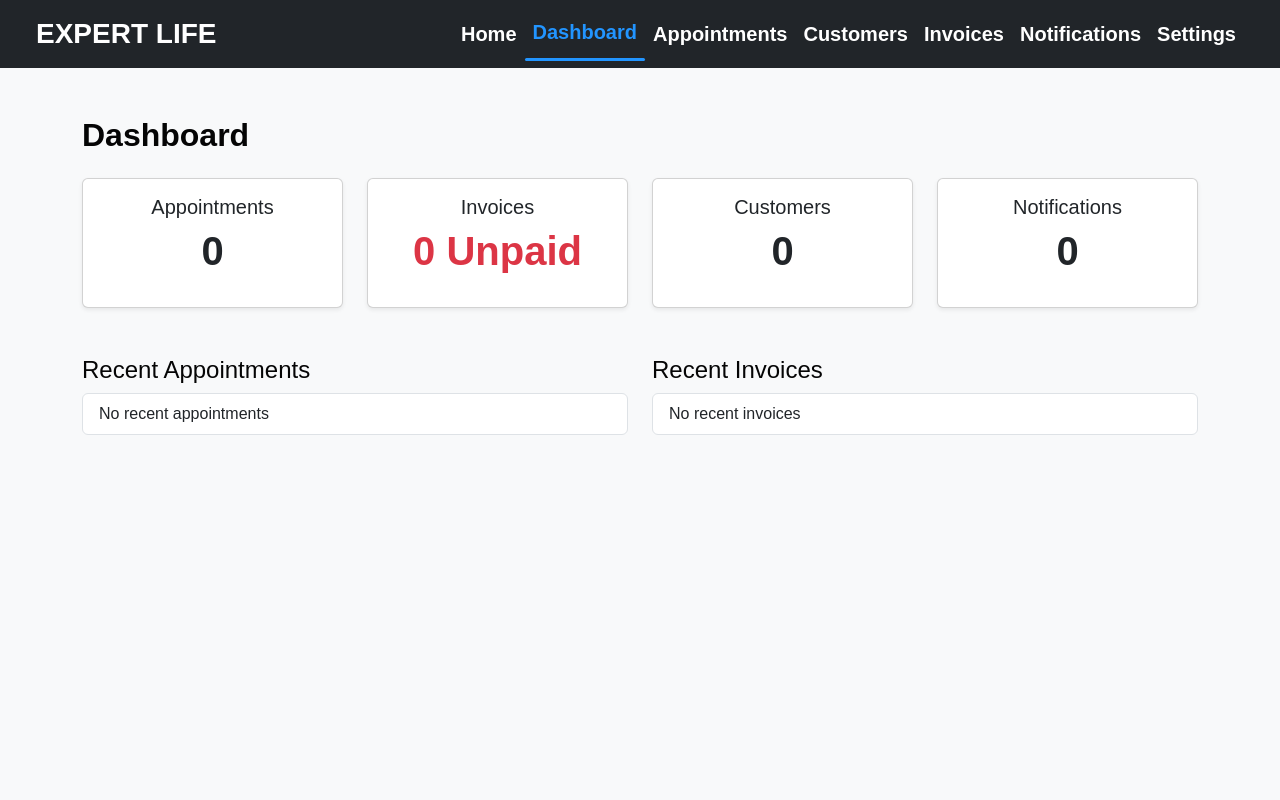
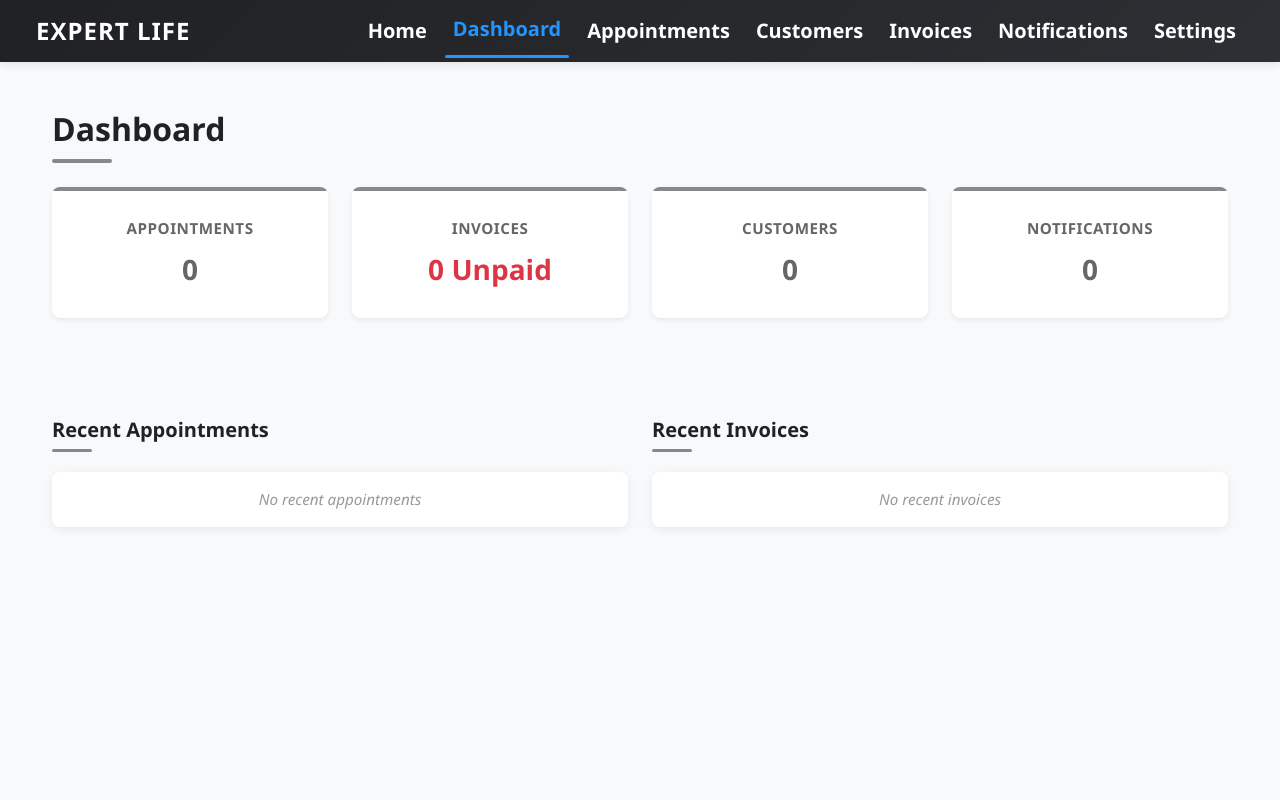
Before and after one commit to ThirothPanna/BuisnessToolKit, a Django app: page /dashboard/ in a window 1280 px wide. Run offline with Django 5.2, Linux system fonts and the light colour scheme; data that the repository does not hold is empty.

Commit message:
Update dashboard and add CSS styles

```diff
--- a/LocalBuisnessToolkit/feature/templates/dashboard.html
+++ b/LocalBuisnessToolkit/feature/templates/dashboard.html
@@ -1,32 +1,69 @@
 {% load static %}
-<!DOCTYPE html>
+<!doctype html>
 <html lang="en">
   <head>
-  <meta charset="UTF-8">
-  <meta name="viewport" content="width=device-width, initial-scale=1.0">
+    <meta charset="UTF-8" />
+    <meta name="viewport" content="width=device-width, initial-scale=1.0" />
     <title>Dashboard - Expert Life</title>
-  <link href="https://cdn.jsdelivr.net/npm/bootstrap@5.3.8/dist/css/bootstrap.min.css" rel="stylesheet">
+    <link
+      href="https://cdn.jsdelivr.net/npm/bootstrap@5.3.8/dist/css/bootstrap.min.css"
+      rel="stylesheet"
+    />
     <script src="https://cdn.jsdelivr.net/npm/bootstrap@5.3.8/dist/js/bootstrap.bundle.min.js"></script>
-  <link rel="stylesheet" href="{% static 'home.css' %}">
+    <link rel="stylesheet" href="{% static 'home.css' %}" />
+    <link rel="stylesheet" href="{% static 'dashboard.css' %}" />
   </head>
   <body class="bg-light">
-
     <!-- Navbar (same as home.html) -->
     <nav class="navbar navbar-expand-lg navbar-dark bg-dark px-4">
       <div class="container-fluid">
         <a class="navbar-brand fw-bold fs-3 text-white" href="#">EXPERT LIFE</a>
-    <button class="navbar-toggler" type="button" data-bs-toggle="collapse" data-bs-target="#navbarNav">
+        <button
+          class="navbar-toggler"
+          type="button"
+          data-bs-toggle="collapse"
+          data-bs-target="#navbarNav"
+        >
           <span class="navbar-toggler-icon"></span>
         </button>
-    <div class="collapse navbar-collapse justify-content-end" id="navbarNav">
+        <div
+          class="collapse navbar-collapse justify-content-end"
+          id="navbarNav"
+        >
           <ul class="navbar-nav">
-        <li class="nav-item"><a class="nav-link fw-bold text-white fs-5" href="{% url 'home' %}">Home</a></li>
-        <li class="nav-item"><a class="nav-link active fw-bold text-white fs-5" href="{% url 'dashboard' %}">Dashboard</a></li>
-        <li class="nav-item"><a class="nav-link fw-bold text-white fs-5" href="#">Appointments</a></li>
-        <li class="nav-item"><a class="nav-link fw-bold text-white fs-5" href="#">Customers</a></li>
-        <li class="nav-item"><a class="nav-link fw-bold text-white fs-5" href="#">Invoices</a></li>
-        <li class="nav-item"><a class="nav-link fw-bold text-white fs-5" href="#">Notifications</a></li>
-        <li class="nav-item"><a class="nav-link fw-bold text-white fs-5" href="#">Settings</a></li>
+            <li class="nav-item">
+              <a
+                class="nav-link fw-bold text-white fs-5"
+                href="{% url 'home' %}"
+                >Home</a
+              >
+            </li>
+            <li class="nav-item">
+              <a
+                class="nav-link active fw-bold text-white fs-5"
+                href="{% url 'dashboard' %}"
+                >Dashboard</a
+              >
+            </li>
+            <li class="nav-item">
+              <a class="nav-link fw-bold text-white fs-5" href="#"
+                >Appointments</a
+              >
+            </li>
+            <li class="nav-item">
+              <a class="nav-link fw-bold text-white fs-5" href="#">Customers</a>
+            </li>
+            <li class="nav-item">
+              <a class="nav-link fw-bold text-white fs-5" href="#">Invoices</a>
+            </li>
+            <li class="nav-item">
+              <a class="nav-link fw-bold text-white fs-5" href="#"
+                >Notifications</a
+              >
+            </li>
+            <li class="nav-item">
+              <a class="nav-link fw-bold text-white fs-5" href="#">Settings</a>
+            </li>
           </ul>
         </div>
       </div>
@@ -50,7 +87,9 @@
           <div class="card text-center shadow-sm">
             <div class="card-body">
               <h5 class="card-title">Invoices</h5>
-          <p class="display-6 fw-bold text-danger">{{ invoices_unpaid }} Unpaid</p>
+              <p class="display-6 fw-bold text-danger">
+                {{ invoices_unpaid }} Unpaid
+              </p>
             </div>
           </div>
         </div>
@@ -78,7 +117,9 @@
           <h4>Recent Appointments</h4>
           <ul class="list-group">
             {% for appt in recent_appointments %}
-          <li class="list-group-item">{{ appt.customer.name }} - {{ appt.date }}</li>
+            <li class="list-group-item">
+              {{ appt.customer.name }} - {{ appt.date }}
+            </li>
             {% empty %}
             <li class="list-group-item">No recent appointments</li>
             {% endfor %}
@@ -88,7 +129,9 @@
           <h4>Recent Invoices</h4>
           <ul class="list-group">
             {% for inv in recent_invoices %}
-          <li class="list-group-item">Invoice #{{ inv.id }} - {{ inv.status }}</li>
+            <li class="list-group-item">
+              Invoice #{{ inv.id }} - {{ inv.status }}
+            </li>
             {% empty %}
             <li class="list-group-item">No recent invoices</li>
             {% endfor %}
@@ -96,6 +139,5 @@
         </div>
       </div>
     </div>
-
   </body>
 </html>
--- /dev/null
+++ b/LocalBuisnessToolkit/static/dashboard.css
@@ -0,0 +1,297 @@
+/* Dashboard Styles */
+
+:root {
+  --primary-color: #1a73e8;
+  --secondary-color: #34a853;
+  --danger-color: #ea4335;
+  --warning-color: #fbbc04;
+  --light-gray: #f8f9fa;
+  --dark-gray: #202124;
+  --border-radius: 8px;
+  --transition: all 0.3s ease;
+}
+
+/* General Styles */
+body {
+  background-color: var(--light-gray);
+  font-family: "Segoe UI", Tahoma, Geneva, Verdana, sans-serif;
+  color: var(--dark-gray);
+}
+
+/* Navbar Enhancements */
+.navbar {
+  box-shadow: 0 2px 8px rgba(0, 0, 0, 0.1);
+  background: linear-gradient(
+    135deg,
+    var(--dark-gray) 0%,
+    #2c2f33 100%
+  ) !important;
+}
+
+.navbar-brand {
+  font-size: 1.5rem !important;
+  letter-spacing: 1px;
+}
+
+.nav-link {
+  transition: var(--transition);
+  margin-left: 10px;
+}
+
+.nav-link:hover {
+  color: #888 !important;
+  border-bottom: 2px solid #888;
+  padding-bottom: 5px;
+}
+
+/* Dashboard Container */
+.container {
+  max-width: 1200px;
+}
+
+.container h2 {
+  color: var(--dark-gray);
+  font-size: 2rem;
+  font-weight: 700;
+  margin-bottom: 30px;
+  position: relative;
+  padding-bottom: 15px;
+}
+
+.container h2::after {
+  content: "";
+  position: absolute;
+  bottom: 0;
+  left: 0;
+  width: 60px;
+  height: 4px;
+  background: #888;
+  border-radius: 2px;
+}
+
+/* Metrics Cards */
+.card {
+  border: none;
+  border-radius: var(--border-radius);
+  transition: var(--transition);
+  background: white;
+  margin-bottom: 20px;
+  overflow: hidden;
+  position: relative;
+}
+
+.card::before {
+  content: "";
+  position: absolute;
+  top: 0;
+  left: 0;
+  right: 0;
+  height: 4px;
+  background: #888;
+  transition: var(--transition);
+}
+
+.card:nth-child(2)::before {
+  background: var(--secondary-color);
+}
+
+.card:nth-child(3)::before {
+  background: var(--warning-color);
+}
+
+.card:nth-child(4)::before {
+  background: var(--danger-color);
+}
+
+.card:hover {
+  transform: translateY(-8px);
+  box-shadow: 0 12px 24px rgba(0, 0, 0, 0.15) !important;
+}
+
+.card-body {
+  padding: 2rem 1.5rem;
+}
+
+.card-title {
+  font-size: 0.95rem;
+  font-weight: 600;
+  text-transform: uppercase;
+  letter-spacing: 0.5px;
+  color: #666;
+  margin-bottom: 15px;
+}
+
+.card-body .display-6 {
+  font-size: 1.75rem;
+  font-weight: 700;
+  color: #666;
+  margin: 0;
+  white-space: nowrap;
+  line-height: 1.2;
+}
+
+.card:nth-child(2) .display-6 {
+  color: var(--secondary-color);
+}
+
+.card:nth-child(3) .display-6 {
+  color: var(--warning-color);
+}
+
+.card:nth-child(4) .display-6 {
+  color: var(--danger-color);
+}
+
+/* Recent Activity Section */
+.row h4 {
+  font-size: 1.25rem;
+  font-weight: 600;
+  color: var(--dark-gray);
+  margin-bottom: 20px;
+  position: relative;
+  padding-bottom: 10px;
+}
+
+.row h4::after {
+  content: "";
+  position: absolute;
+  bottom: 0;
+  left: 0;
+  width: 40px;
+  height: 3px;
+  background: #888;
+  border-radius: 2px;
+}
+
+/* List Group Items */
+.list-group {
+  border-radius: var(--border-radius);
+  border: none;
+  box-shadow: 0 2px 8px rgba(0, 0, 0, 0.08);
+  margin-bottom: 20px;
+}
+
+.list-group-item {
+  border: none;
+  border-bottom: 1px solid #f0f0f0;
+  padding: 1rem 1.5rem;
+  background: white;
+  transition: var(--transition);
+  font-size: 0.95rem;
+}
+
+.list-group-item:last-child {
+  border-bottom: none;
+}
+
+.list-group-item:hover {
+  background-color: var(--light-gray);
+  padding-left: 2rem;
+}
+
+.list-group-item:hover::before {
+  content: "→";
+  color: var(--primary-color);
+  font-weight: bold;
+  margin-right: 10px;
+}
+
+/* Empty State */
+.list-group-item:only-child {
+  text-align: center;
+  color: #999;
+  font-style: italic;
+}
+
+/* Section Spacing */
+.row.mt-5 {
+  margin-top: 3rem !important;
+}
+
+.row > div {
+  margin-bottom: 2rem;
+}
+
+/* Responsive Design */
+@media (max-width: 768px) {
+  .container h2 {
+    font-size: 1.5rem;
+  }
+
+  .card-body .display-6 {
+    font-size: 1.5rem;
+  }
+
+  .row h4 {
+    font-size: 1.1rem;
+    margin-top: 2rem;
+  }
+
+  .row.mt-5 {
+    margin-top: 2rem !important;
+  }
+
+  .nav-link {
+    margin-left: 0;
+    padding: 0.5rem 0 !important;
+  }
+
+  .nav-link:hover {
+    border-bottom: none;
+  }
+}
+
+@media (max-width: 576px) {
+  .container {
+    padding-left: 10px;
+    padding-right: 10px;
+  }
+
+  .card-body {
+    padding: 1.5rem 1rem;
+  }
+
+  .card-title {
+    font-size: 0.85rem;
+  }
+
+  .card-body .display-6 {
+    font-size: 1.25rem;
+  }
+
+  .list-group-item {
+    padding: 0.75rem 1rem;
+    font-size: 0.9rem;
+  }
+}
+
+/* Loading Animation */
+@keyframes fadeIn {
+  from {
+    opacity: 0;
+    transform: translateY(10px);
+  }
+  to {
+    opacity: 1;
+    transform: translateY(0);
+  }
+}
+
+.card {
+  animation: fadeIn 0.5s ease-out;
+}
+
+.list-group-item {
+  animation: fadeIn 0.5s ease-out;
+}
+
+/* Accessibility */
+.card:focus-within {
+  outline: 2px solid #888;
+  outline-offset: 2px;
+}
+
+.list-group-item:focus {
+  outline: 2px solid #888;
+  outline-offset: -2px;
+}
```
Lines whose indentation alone changed are shown as unchanged.
